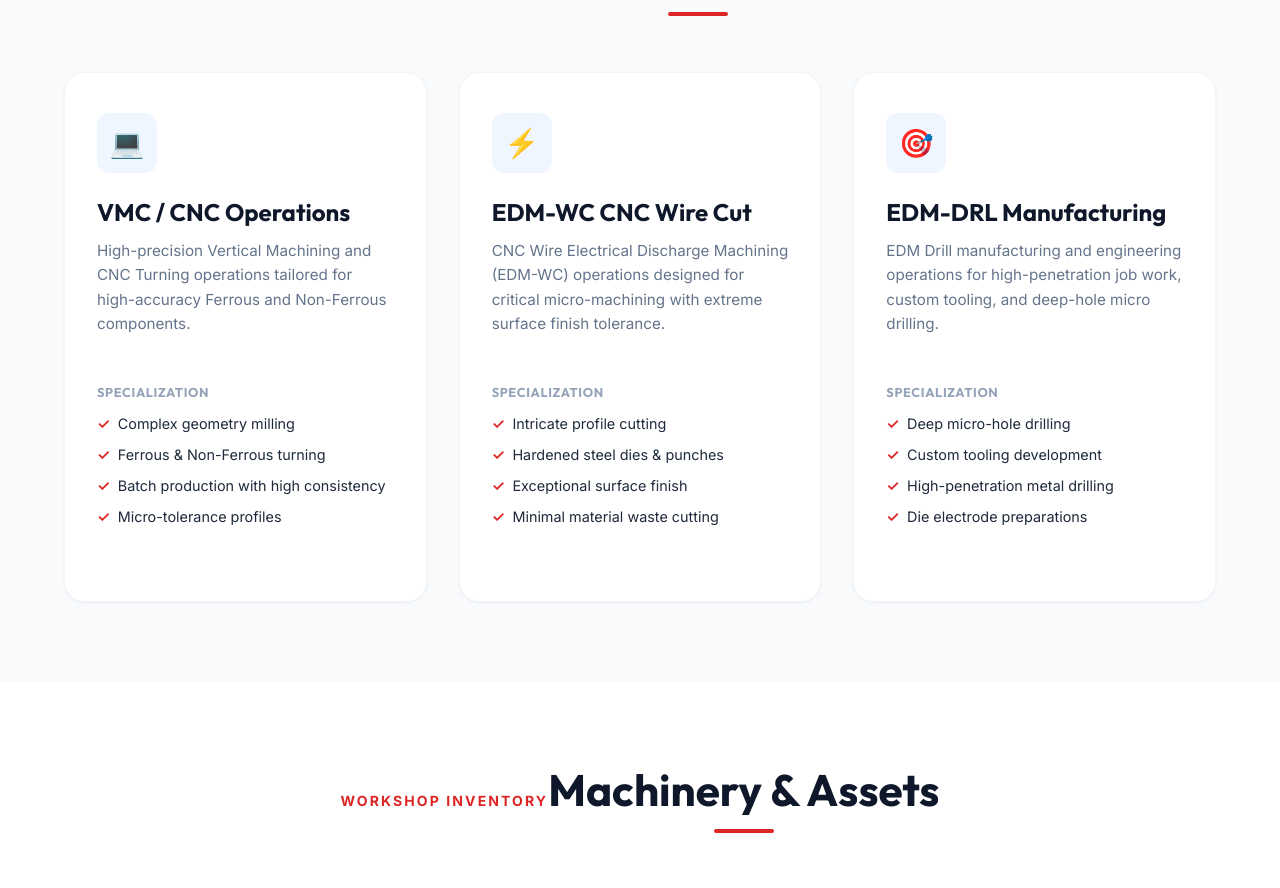
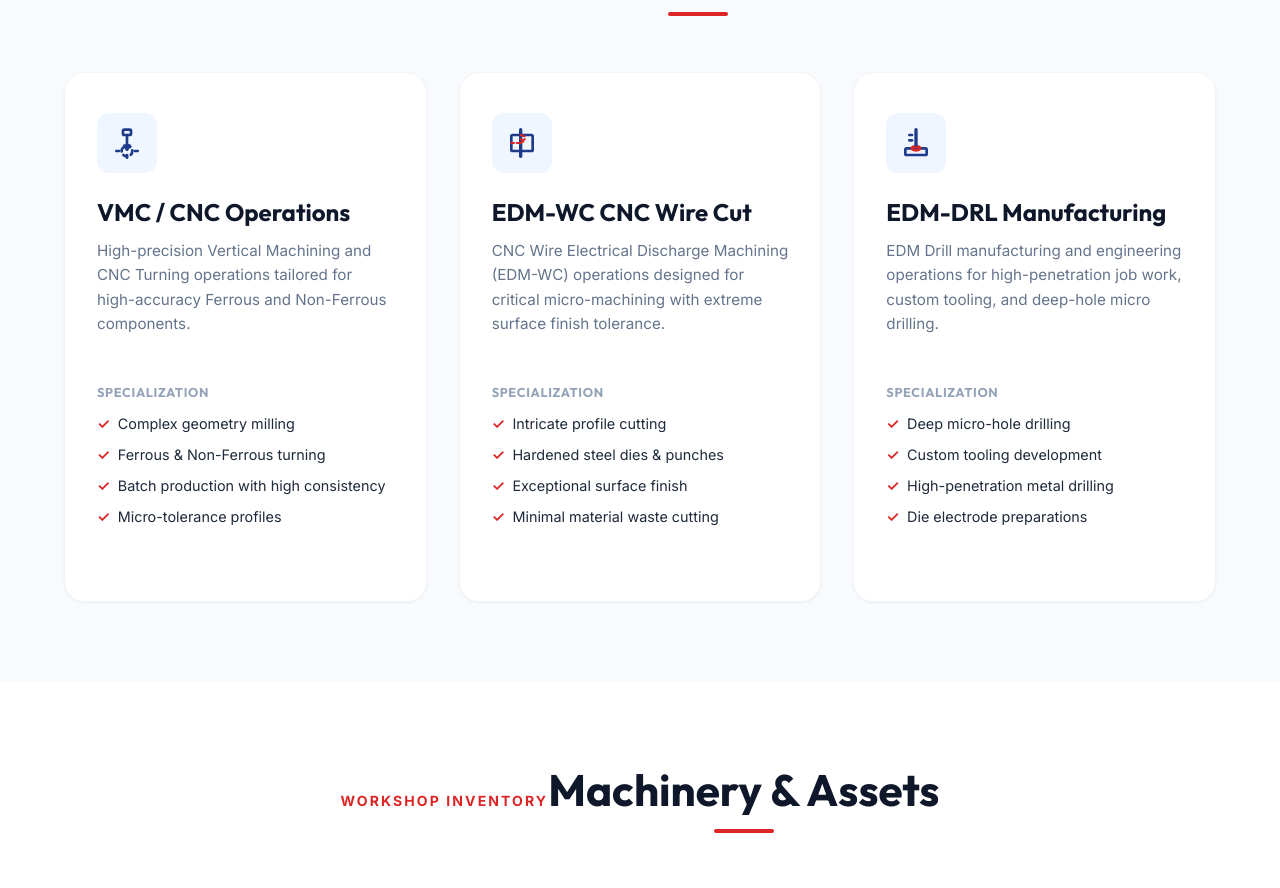
Before and after one commit to kulkarniaditya2401-png/Avadhoot-Enterprises, a React (Vite) app in the folder client/: page / in a window 1280 px wide. Shown: the part 1661-2549 px from the top of the page. Built offline with nearby package versions, Linux system fonts and the light colour scheme; no server answers.

Commit message:
Style: Replace emoji icons with professional inline engineering SVG drawings on services cards

```diff
--- a/client/src/components/Services.jsx
+++ b/client/src/components/Services.jsx
@@ -3,7 +3,17 @@ import React from 'react';
 const Services = () => {
     const servicesList = [
         {
-            icon: '💻',
+            icon: (
+                <svg width="32" height="32" viewBox="0 0 24 24" fill="none" stroke="currentColor" strokeWidth="2" strokeLinecap="round" strokeLinejoin="round">
+                    <rect x="9" y="2" width="6" height="4" rx="1" />
+                    <path d="M12 6v8" />
+                    <circle cx="12" cy="18" r="4" strokeDasharray="3 3" />
+                    <path d="M10 14h4l-2 3-2-3z" fill="currentColor" />
+                    <path d="M4 18h2" />
+                    <path d="M18 18h2" />
+                    <path d="M12 21v2" />
+                </svg>
+            ),
             title: 'VMC / CNC Operations',
             desc: 'High-precision Vertical Machining and CNC Turning operations tailored for high-accuracy Ferrous and Non-Ferrous components.',
             capabilities: [
@@ -14,7 +24,14 @@ const Services = () => {
             ]
         },
         {
-            icon: '⚡',
+            icon: (
+                <svg width="32" height="32" viewBox="0 0 24 24" fill="none" stroke="currentColor" strokeWidth="2" strokeLinecap="round" strokeLinejoin="round">
+                    <rect x="4" y="6" width="16" height="12" rx="1" />
+                    <line x1="11" y1="2" x2="11" y2="22" stroke="currentColor" strokeWidth="2.5" />
+                    <line x1="4" y1="12" x2="11" y2="12" stroke="var(--secondary)" strokeWidth="1.5" strokeDasharray="2 2" />
+                    <path d="M11 12l3-3m-3 0l2 2m-2-5l3 1" stroke="var(--secondary)" strokeWidth="1.5" />
+                </svg>
+            ),
             title: 'EDM-WC CNC Wire Cut',
             desc: 'CNC Wire Electrical Discharge Machining (EDM-WC) operations designed for critical micro-machining with extreme surface finish tolerance.',
             capabilities: [
@@ -25,7 +42,16 @@ const Services = () => {
             ]
         },
         {
-            icon: '🎯',
+            icon: (
+                <svg width="32" height="32" viewBox="0 0 24 24" fill="none" stroke="currentColor" strokeWidth="2" strokeLinecap="round" strokeLinejoin="round">
+                    <rect x="4" y="16" width="16" height="5" rx="1" />
+                    <ellipse cx="12" cy="16" rx="3" ry="1.5" stroke="var(--secondary)" />
+                    <path d="M12 2v12" stroke="currentColor" strokeWidth="2.5" />
+                    <path d="M12 14l-2 2h4l-2-2z" fill="var(--secondary)" stroke="none" />
+                    <path d="M7 6h2" />
+                    <path d="M7 10h2" />
+                </svg>
+            ),
             title: 'EDM-DRL Manufacturing',
             desc: 'EDM Drill manufacturing and engineering operations for high-penetration job work, custom tooling, and deep-hole micro drilling.',
             capabilities: [
```
